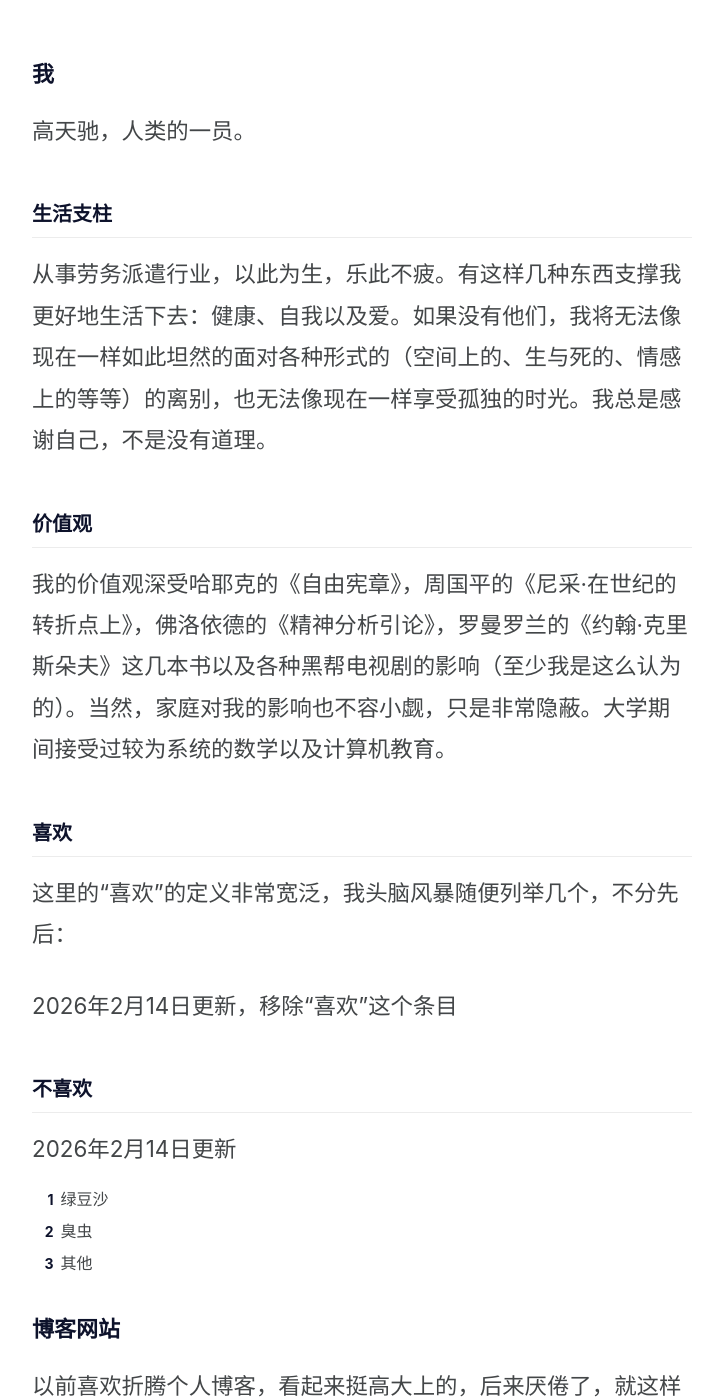
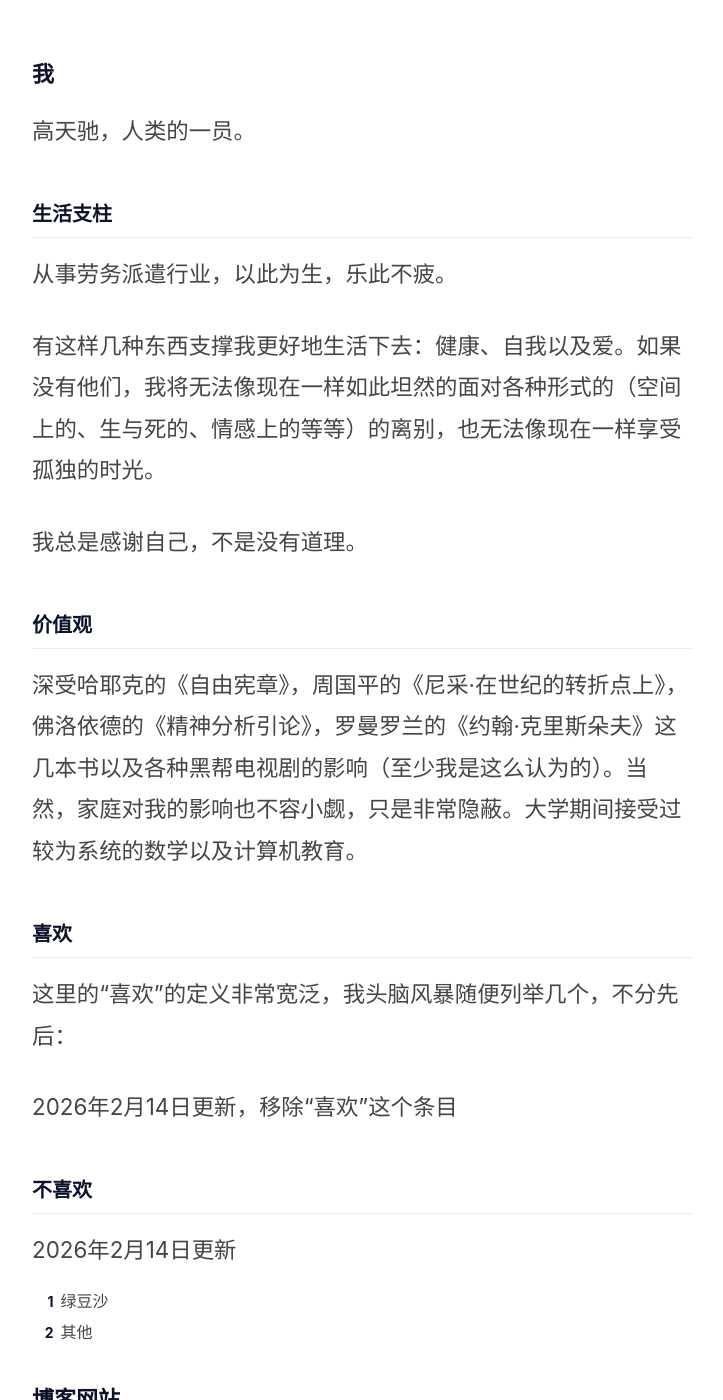
Before and after one commit to gaotianchi/gaotianchi.github.io, a Jekyll site: the page built from about.md, in a window 1280 px wide and 1400 px high, scrolled down 234 px. Shown: the whole window, without its empty margins (278-1001 px from the left). Built offline with Jekyll 4.4.1, drawn with Linux system fonts in a browser that asks for light colours.

Commit message:
Refactor personal introduction for clarity and readability

```diff
--- a/about.md
+++ b/about.md
@@ -14,11 +14,15 @@ title: 关于
 
 ### 生活支柱
 
-从事劳务派遣行业，以此为生，乐此不疲。有这样几种东西支撑我更好地生活下去：健康、自我以及爱。如果没有他们，我将无法像现在一样如此坦然的面对各种形式的（空间上的、生与死的、情感上的等等）的离别，也无法像现在一样享受孤独的时光。我总是感谢自己，不是没有道理。
+从事劳务派遣行业，以此为生，乐此不疲。
+
+有这样几种东西支撑我更好地生活下去：健康、自我以及爱。如果没有他们，我将无法像现在一样如此坦然的面对各种形式的（空间上的、生与死的、情感上的等等）的离别，也无法像现在一样享受孤独的时光。
+
+我总是感谢自己，不是没有道理。
 
 ### 价值观
 
-我的价值观深受哈耶克的《自由宪章》，周国平的《尼采·在世纪的转折点上》，佛洛依德的《精神分析引论》，罗曼罗兰的《约翰·克里斯朵夫》这几本书以及各种黑帮电视剧的影响（至少我是这么认为的）。当然，家庭对我的影响也不容小觑，只是非常隐蔽。大学期间接受过较为系统的数学以及计算机教育。
+深受哈耶克的《自由宪章》，周国平的《尼采·在世纪的转折点上》，佛洛依德的《精神分析引论》，罗曼罗兰的《约翰·克里斯朵夫》这几本书以及各种黑帮电视剧的影响（至少我是这么认为的）。当然，家庭对我的影响也不容小觑，只是非常隐蔽。大学期间接受过较为系统的数学以及计算机教育。
 
 ### 喜欢
 
@@ -32,8 +36,7 @@ title: 关于
 2026年2月14日更新
 
 1. 绿豆沙
-2. 臭虫
-3. 其他
+2. 其他
 
 ## 博客网站
 
```
